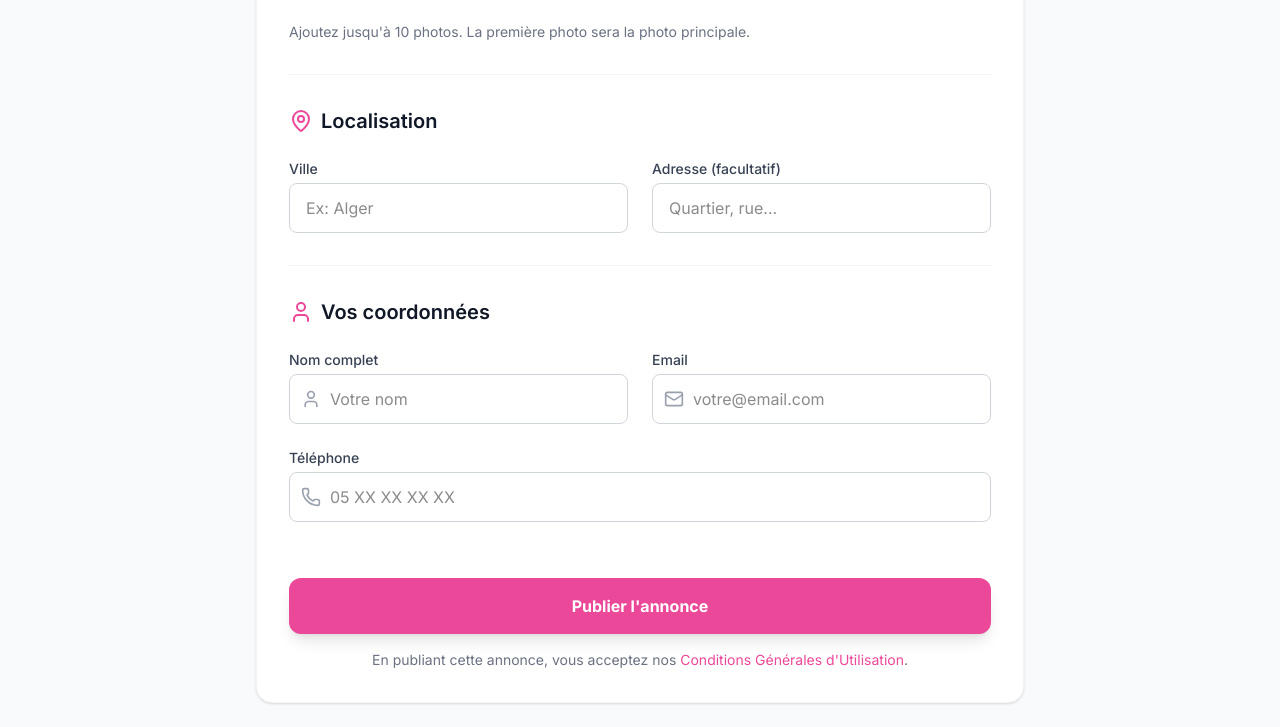
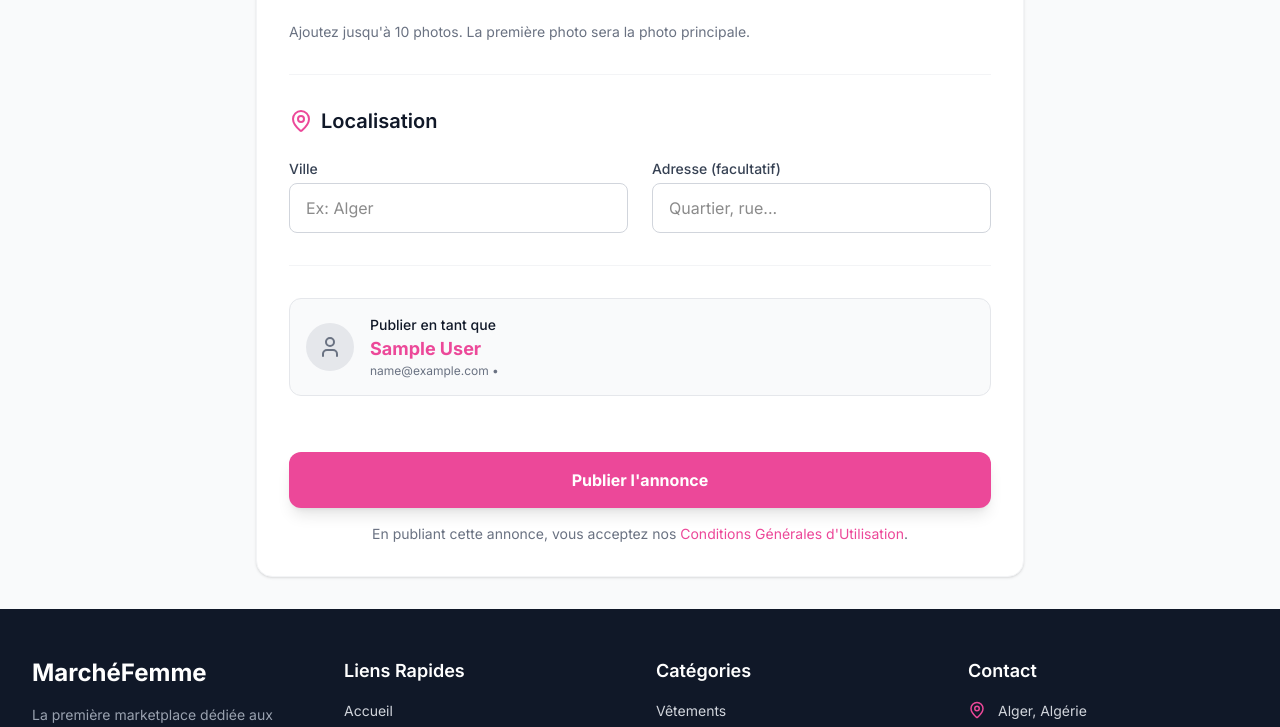
Before and after one commit to Lamiaker/sou9i, a Next.js app: page /deposer in a window 1280 px wide. Shown: the part 1130-1857 px from the top of the page. Built offline with nearby package versions, Linux system fonts and the light colour scheme; sample sign-in values are in the browser's storage.

Commit message:
add authContext pour login

```diff
--- a/app/(auth)/login/page.tsx
+++ b/app/(auth)/login/page.tsx
@@ -1,15 +1,43 @@
 "use client";
 
-import { useState } from "react";
+import { useState, useEffect, Suspense } from "react";
 import Link from "next/link";
-import { Mail, Lock, Eye, EyeOff, ArrowRight } from "lucide-react";
+import { useRouter, useSearchParams } from "next/navigation";
+import { Mail, Lock, Eye, EyeOff, ArrowRight, AlertCircle } from "lucide-react";
+import { useAuth } from "@/context/AuthContext";
 
-export default function LoginPage() {
+function LoginForm() {
+    const router = useRouter();
+    const searchParams = useSearchParams();
+    const { login, isLoading: isAuthLoading } = useAuth();
+
     const [showPassword, setShowPassword] = useState(false);
+    const [email, setEmail] = useState("");
+    const [password, setPassword] = useState("");
+    const [loading, setLoading] = useState(false);
+    const [error, setError] = useState("");
+
+    const redirectPath = searchParams.get("redirect");
+
+    const handleSubmit = async (e: React.FormEvent) => {
+        e.preventDefault();
+        setError("");
+        setLoading(true);
+
+        try {
+            await login(email, password);
+            // Redirection après connexion réussie
+            router.push(redirectPath || "/");
+        } catch (err) {
+            setError("Identifiants incorrects. Veuillez réessayer.");
+        } finally {
+            setLoading(false);
+        }
+    };
 
     return (
-        <div className=" bg-gray-50 flex flex-col justify-center py-8 sm:px-6 lg:px-8">
-            <div className="sm:mx-auto sm:w-full sm:max-w-md ">
+        <div className="bg-gray-50 flex flex-col justify-center py-8 sm:px-6 lg:px-8">
+            <div className="sm:mx-auto sm:w-full sm:max-w-md">
                 <h2 className="mt-4 text-center text-3xl font-extrabold text-gray-900">
                     Bonjour !
                 </h2>
@@ -18,9 +46,28 @@ export default function LoginPage() {
                 </p>
             </div>
 
-            <div className=" sm:mx-auto sm:w-full sm:max-w-md ">
-                <div className="m-3 bg-white py-8 px-4 shadow sm:rounded-lg sm:px-10 border border-gray-100 ">
-                    <form className="space-y-6">
+            <div className="sm:mx-auto sm:w-full sm:max-w-md mt-8">
+                {/* Message d'alerte si redirection */}
+                {redirectPath && (
+                    <div className="mb-4 bg-orange-50 border-l-4 border-orange-500 p-4 rounded-md shadow-sm mx-3 sm:mx-0">
+                        <div className="flex">
+                            <div className="flex-shrink-0">
+                                <AlertCircle className="h-5 w-5 text-orange-500" aria-hidden="true" />
+                            </div>
+                            <div className="ml-3">
+                                <p className="text-sm text-orange-700 font-medium">
+                                    Vous devez être connecté pour accéder à cette page.
+                                </p>
+                                <p className="text-xs text-orange-600 mt-1">
+                                    Veuillez vous connecter ou créer un compte.
+                                </p>
+                            </div>
+                        </div>
+                    </div>
+                )}
+
+                <div className="bg-white py-8 px-4 shadow sm:rounded-lg sm:px-10 border border-gray-100 mx-3 sm:mx-0">
+                    <form className="space-y-6" onSubmit={handleSubmit}>
                         <div>
                             <label htmlFor="email" className="block text-sm font-medium text-gray-700">
                                 Adresse email
@@ -35,6 +82,8 @@ export default function LoginPage() {
                                     type="email"
                                     autoComplete="email"
                                     required
+                                    value={email}
+                                    onChange={(e) => setEmail(e.target.value)}
                                     className="focus:ring-primary focus:border-primary block w-full pl-10 sm:text-sm border-gray-300 rounded-lg py-3 outline-none border transition"
                                     placeholder="votre@email.com"
                                 />
@@ -55,6 +104,8 @@ export default function LoginPage() {
                                     type={showPassword ? "text" : "password"}
                                     autoComplete="current-password"
                                     required
+                                    value={password}
+                                    onChange={(e) => setPassword(e.target.value)}
                                     className="focus:ring-primary focus:border-primary block w-full pl-10 pr-10 sm:text-sm border-gray-300 rounded-lg py-3 outline-none border transition"
                                     placeholder="••••••••"
                                 />
@@ -91,9 +142,10 @@ export default function LoginPage() {
                         <div>
                             <button
                                 type="submit"
-                                className="w-full flex justify-center py-3 px-4 border border-transparent rounded-lg shadow-sm text-sm font-medium text-white bg-primary hover:bg-secondary focus:outline-none focus:ring-2 focus:ring-offset-2 focus:ring-primary transition"
+                                disabled={loading || isAuthLoading}
+                                className="w-full flex justify-center py-3 px-4 border border-transparent rounded-lg shadow-sm text-sm font-medium text-white bg-primary hover:bg-secondary focus:outline-none focus:ring-2 focus:ring-offset-2 focus:ring-primary transition disabled:opacity-70 disabled:cursor-not-allowed"
                             >
-                                Se connecter
+                                {loading ? "Connexion..." : "Se connecter"}
                             </button>
                         </div>
                     </form>
@@ -122,3 +174,11 @@ export default function LoginPage() {
         </div>
     );
 }
+
+export default function LoginPage() {
+    return (
+        <Suspense fallback={<div>Chargement...</div>}>
+            <LoginForm />
+        </Suspense>
+    );
+}
--- a/app/deposer/page.tsx
+++ b/app/deposer/page.tsx
@@ -1,13 +1,24 @@
 "use client";
-
-import { useState } from "react";
-import { Camera, MapPin, Tag, FileText, DollarSign, User, Phone, Mail, ChevronDown } from "lucide-react";
+import { useState, useEffect } from "react";
+import { useRouter } from "next/navigation";
+import { Camera, MapPin, Tag, DollarSign, User, ChevronDown } from "lucide-react";
 import { categories } from "@/lib/data/categories";
+import { useAuth } from "@/context/AuthContext";
 
 export default function DeposerAnnonce() {
+    const { user, isAuthenticated, isLoading } = useAuth();
+    const router = useRouter();
+
     const [images, setImages] = useState<string[]>([]);
     const [selectedCategory, setSelectedCategory] = useState("");
     const [selectedSubcategory, setSelectedSubcategory] = useState("");
+
+    // Protection de la route
+    useEffect(() => {
+        if (!isLoading && !isAuthenticated) {
+            router.push("/login?redirect=/deposer");
+        }
+    }, [isLoading, isAuthenticated, router]);
 
     const handleImageUpload = (e: React.ChangeEvent<HTMLInputElement>) => {
         if (e.target.files) {
@@ -16,6 +27,14 @@ export default function DeposerAnnonce() {
         }
     };
 
+    if (isLoading) {
+        return <div className="min-h-screen flex items-center justify-center">Chargement...</div>;
+    }
+
+    if (!isAuthenticated) {
+        return null; // Redirection en cours
+    }
+
     return (
         <div className="min-h-screen bg-gray-50 py-8 px-4 sm:px-6 lg:px-8">
             <div className="max-w-3xl mx-auto">
@@ -23,10 +42,10 @@ export default function DeposerAnnonce() {
                     {/* Header */}
                     <div className="bg-primary px-6 py-8 text-white">
                         <h1 className="text-3xl font-bold">Déposer une annonce</h1>
-                        <p className="mt-2 text-orange-100">Vendez, louez, ou proposez vos services en quelques clics.</p>
+                        <p className="mt-2 text-orange-100">Bonjour {user?.name}, vendez vos articles en quelques clics.</p>
                     </div>
 
-                    <form className="p-6 sm:p-8 space-y-8">
+                    <form className="p-6 sm:p-8 space-y-8" onSubmit={(e) => e.preventDefault()}>
 
                         {/* Section: Détails de l'annonce */}
                         <div className="space-y-6">
@@ -55,7 +74,7 @@ export default function DeposerAnnonce() {
                                             value={selectedCategory}
                                             onChange={(e) => {
                                                 setSelectedCategory(e.target.value);
-                                                setSelectedSubcategory(""); // Reset subcategory when category changes
+                                                setSelectedSubcategory("");
                                             }}
                                         >
                                             <option value="">Choisir une catégorie</option>
@@ -163,6 +182,7 @@ export default function DeposerAnnonce() {
                                     <input
                                         type="text"
                                         id="city"
+                                        defaultValue={user?.location}
                                         className="w-full px-4 py-3 rounded-lg border border-gray-300 focus:ring-2 focus:ring-primary focus:border-transparent outline-none transition"
                                         placeholder="Ex: Alger"
                                     />
@@ -181,58 +201,19 @@ export default function DeposerAnnonce() {
 
                         <hr className="border-gray-100" />
 
-                        {/* Section: Vos coordonnées */}
-                        <div className="space-y-6">
-                            <h2 className="text-xl font-semibold text-gray-900 flex items-center gap-2">
-                                <User className="text-primary" size={24} />
-                                Vos coordonnées
-                            </h2>
-
-                            <div className="grid grid-cols-1 sm:grid-cols-2 gap-6">
-                                <div>
-                                    <label htmlFor="name" className="block text-sm font-medium text-gray-700 mb-1">Nom complet</label>
-                                    <div className="relative">
-                                        <div className="absolute inset-y-0 left-0 pl-3 flex items-center pointer-events-none">
-                                            <User className="text-gray-400" size={20} />
-                                        </div>
-                                        <input
-                                            type="text"
-                                            id="name"
-                                            className="w-full pl-10 pr-4 py-3 rounded-lg border border-gray-300 focus:ring-2 focus:ring-primary focus:border-transparent outline-none transition"
-                                            placeholder="Votre nom"
-                                        />
-                                    </div>
-                                </div>
-
-                                <div>
-                                    <label htmlFor="email" className="block text-sm font-medium text-gray-700 mb-1">Email</label>
-                                    <div className="relative">
-                                        <div className="absolute inset-y-0 left-0 pl-3 flex items-center pointer-events-none">
-                                            <Mail className="text-gray-400" size={20} />
-                                        </div>
-                                        <input
-                                            type="email"
-                                            id="email"
-                                            className="w-full pl-10 pr-4 py-3 rounded-lg border border-gray-300 focus:ring-2 focus:ring-primary focus:border-transparent outline-none transition"
-                                            placeholder="votre@email.com"
-                                        />
-                                    </div>
-                                </div>
-
-                                <div className="sm:col-span-2">
-                                    <label htmlFor="phone" className="block text-sm font-medium text-gray-700 mb-1">Téléphone</label>
-                                    <div className="relative">
-                                        <div className="absolute inset-y-0 left-0 pl-3 flex items-center pointer-events-none">
-                                            <Phone className="text-gray-400" size={20} />
-                                        </div>
-                                        <input
-                                            type="tel"
-                                            id="phone"
-                                            className="w-full pl-10 pr-4 py-3 rounded-lg border border-gray-300 focus:ring-2 focus:ring-primary focus:border-transparent outline-none transition"
-                                            placeholder="05 XX XX XX XX"
-                                        />
-                                    </div>
-                                </div>
+                        {/* Section: Vendeur (Info automatique) */}
+                        <div className="bg-gray-50 rounded-xl p-4 flex items-center gap-4 border border-gray-200">
+                            <div className="w-12 h-12 rounded-full bg-gray-200 flex items-center justify-center overflow-hidden">
+                                {user?.avatar ? (
+                                    <img src={user.avatar} alt={user.name} className="w-full h-full object-cover" />
+                                ) : (
+                                    <User className="text-gray-500" size={24} />
+                                )}
+                            </div>
+                            <div>
+                                <p className="text-sm font-medium text-gray-900">Publier en tant que</p>
+                                <p className="text-lg font-bold text-primary">{user?.name}</p>
+                                <p className="text-xs text-gray-500">{user?.email} • {user?.phone}</p>
                             </div>
                         </div>
 
--- a/app/layout.tsx
+++ b/app/layout.tsx
@@ -5,6 +5,8 @@ import "./globals.css";
 import Header from "@/components/layout/Header";
 
 import Footer from "@/components/layout/Footer";
+
+import { AuthProvider } from "@/context/AuthContext";
 
 const inter = Inter({
   variable: "--font-inter",
@@ -24,13 +26,13 @@ export default function RootLayout({
   return (
     <html lang="fr">
       <body className={`${inter.variable} font-sans antialiased flex flex-col min-h-screen`}>
-
-        <Header />
-        <main className="flex-grow">
-          {children}
-        </main>
-        <Footer />
-
+        <AuthProvider>
+          <Header />
+          <main className="flex-grow">
+            {children}
+          </main>
+          <Footer />
+        </AuthProvider>
       </body>
     </html>
   );
--- /dev/null
+++ b/context/AuthContext.tsx
@@ -0,0 +1,80 @@
+"use client";
+
+import { createContext, useContext, useState, useEffect, ReactNode } from "react";
+import { User } from "@/types";
+
+interface AuthContextType {
+    user: User | null;
+    login: (email: string, password: string) => Promise<void>;
+    logout: () => void;
+    isAuthenticated: boolean;
+    isLoading: boolean;
+}
+
+const AuthContext = createContext<AuthContextType | undefined>(undefined);
+
+export function AuthProvider({ children }: { children: ReactNode }) {
+    const [user, setUser] = useState<User | null>(null);
+    const [isLoading, setIsLoading] = useState(true);
+
+    // Simuler la vérification de session au chargement
+    useEffect(() => {
+        const storedUser = localStorage.getItem("user_session");
+        if (storedUser) {
+            try {
+                setUser(JSON.parse(storedUser));
+            } catch (e) {
+                console.error("Erreur parsing session", e);
+                localStorage.removeItem("user_session");
+            }
+        }
+        setIsLoading(false);
+    }, []);
+
+    const login = async (email: string, password: string) => {
+        setIsLoading(true);
+        // Simulation d'appel API
+        await new Promise(resolve => setTimeout(resolve, 1000));
+
+        // Mock user data
+        const mockUser: User = {
+            id: "u1",
+            name: "Amine Tounsi",
+            email: email,
+            phone: "0550123456",
+            avatar: "https://api.dicebear.com/7.x/avataaars/svg?seed=amine",
+            location: "Alger",
+            memberSince: "Décembre 2024",
+            verified: true
+        };
+
+        setUser(mockUser);
+        localStorage.setItem("user_session", JSON.stringify(mockUser));
+        setIsLoading(false);
+    };
+
+    const logout = () => {
+        setUser(null);
+        localStorage.removeItem("user_session");
+    };
+
+    return (
+        <AuthContext.Provider value={{
+            user,
+            login,
+            logout,
+            isAuthenticated: !!user,
+            isLoading
+        }}>
+            {children}
+        </AuthContext.Provider>
+    );
+}
+
+export function useAuth() {
+    const context = useContext(AuthContext);
+    if (context === undefined) {
+        throw new Error("useAuth must be used within an AuthProvider");
+    }
+    return context;
+}
```
